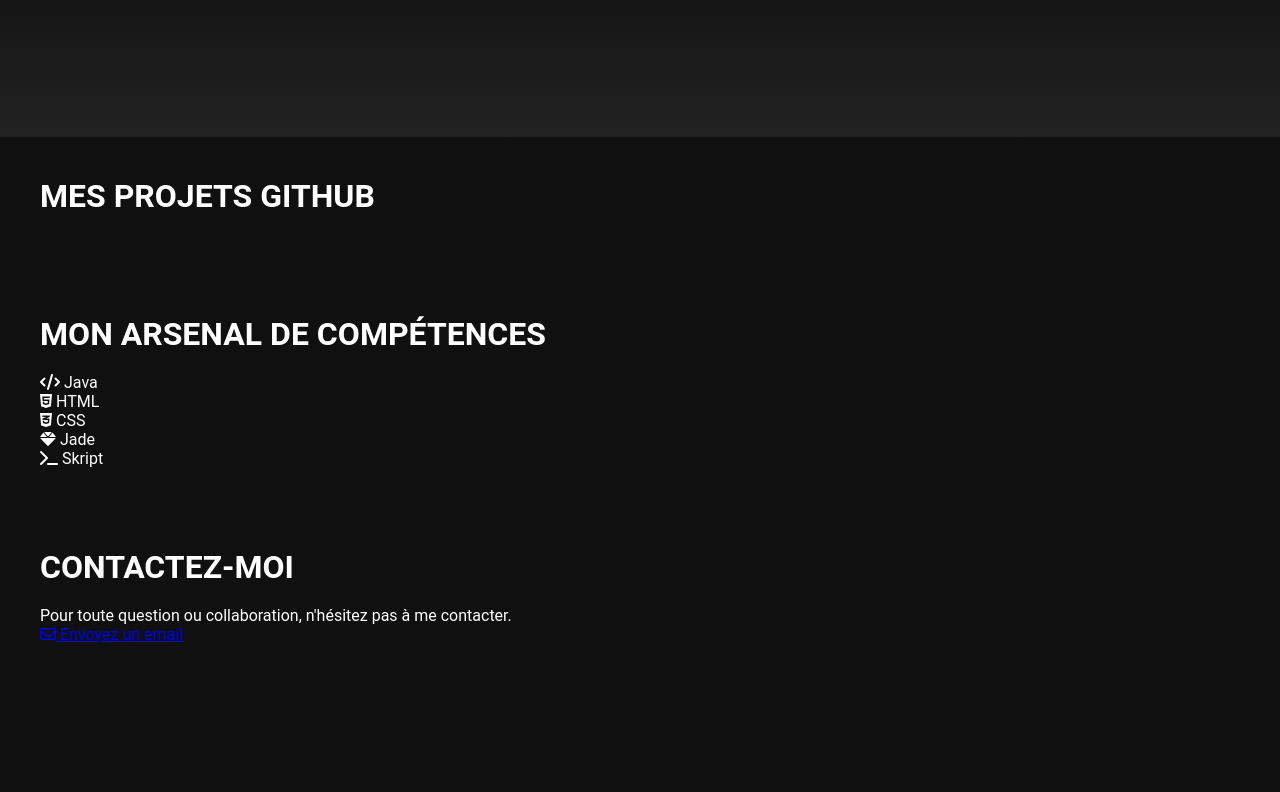
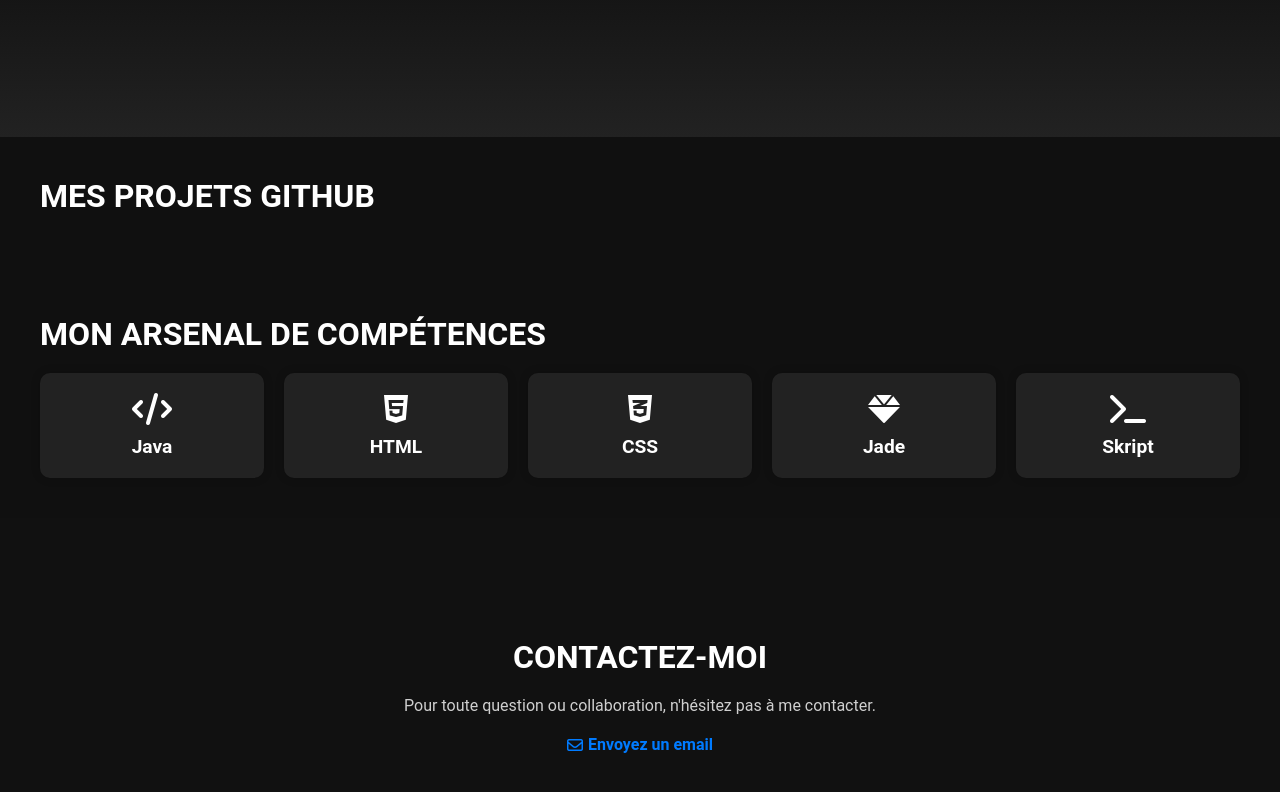
Before and after one commit to achul123/achul123.github.io, a plain HTML site: page index.html in a window 1280 px wide. Shown: the part 400-1192 px from the top of the page. Before the commit the page ends 1084 px from the top, so only its background shows below. Drawn offline with Linux system fonts and the light colour scheme; no server answers.

Commit message:
Update styles.css

```diff
--- a/styles.css
+++ b/styles.css
@@ -99,21 +99,64 @@ body {
 .repo-description {
     opacity: 0.8;
 }
-/* Styles de la liste de compétences */
-.skills-list {
-    display: flex;
-    flex-wrap: wrap;
-    list-style: none;
-    padding: 0;
+/* Styles de la section des compétences */
+.skills-grid {
+    display: grid;
+    grid-template-columns: repeat(auto-fit, minmax(120px, 1fr));
+    gap: 20px;
+    margin-top: 20px;
 }
 
-.skills-list li {
-    background-color: #007bff;
-    border-radius: 4px;
+.skill {
+    display: flex;
+    flex-direction: column;
+    align-items: center;
+    justify-content: center;
+    background-color: #222;
+    border-radius: 10px;
+    padding: 20px;
+    box-shadow: 0px 0px 10px rgba(0, 0, 0, 0.2);
+    transition: transform 0.2s, box-shadow 0.2s;
+}
+
+.skill i {
+    font-size: 2em;
+    margin-bottom: 10px;
+}
+
+.skill span {
+    font-size: 1.2em;
+    font-weight: bold;
+}
+
+/* Styles de la section de contact */
+.contact {
+    background-color: #111;
     color: white;
-    margin-right: 10px;
-    margin-bottom: 10px;
-    padding: 5px 10px;
+    text-align: center;
+    padding: 80px 0;
+}
+
+.contact p {
+    margin-bottom: 20px;
+    opacity: 0.8;
+}
+
+.contact-link {
+    color: #007bff;
+    text-decoration: none;
+    display: inline-flex;
+    align-items: center;
+    gap: 5px;
+    font-weight: bold;
+}
+
+/* Icônes FontAwesome */
+.fas,
+.far,
+.fab {
+    font-family: 'Font Awesome 6 Free';
+    font-weight: 900;
 }
 
 /* Media queries pour la réactivité */
```
